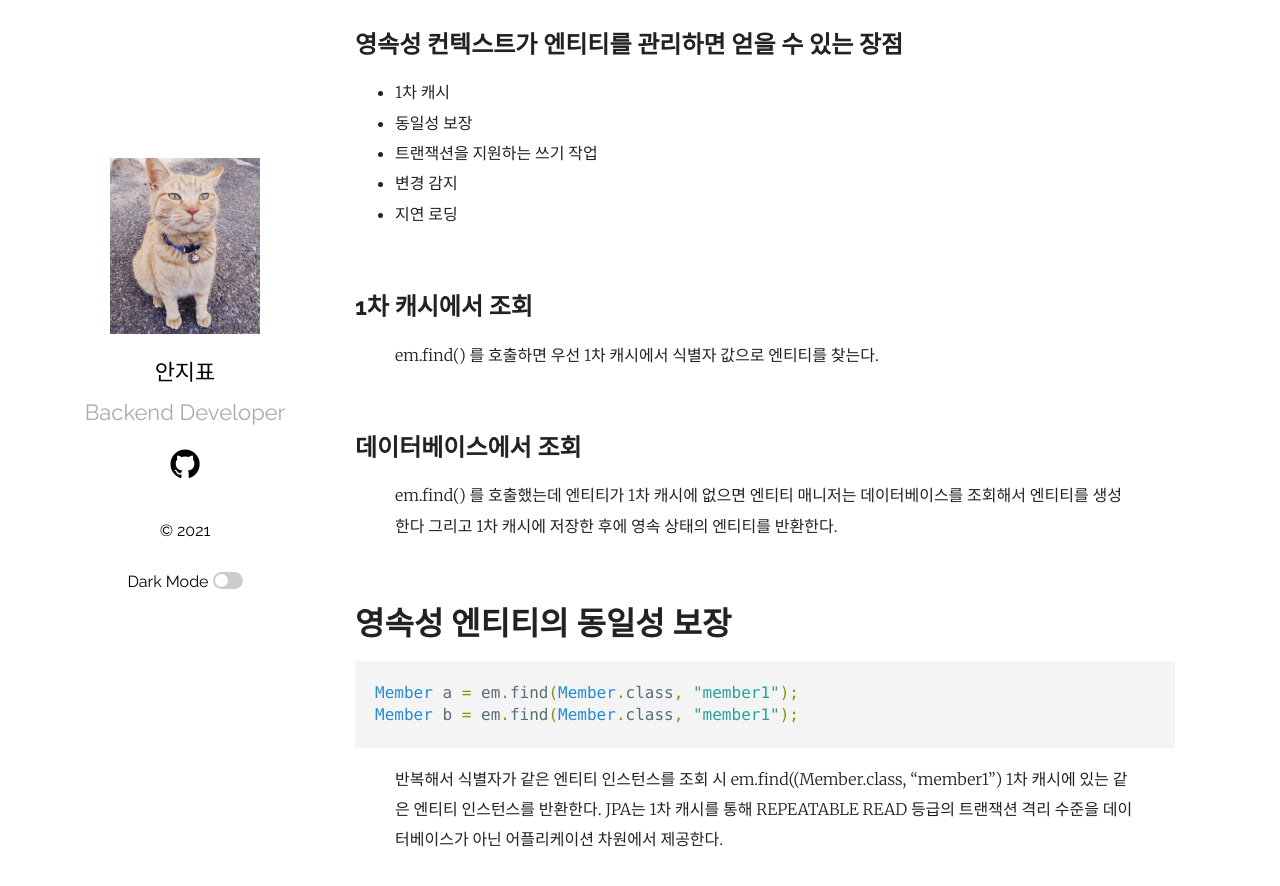
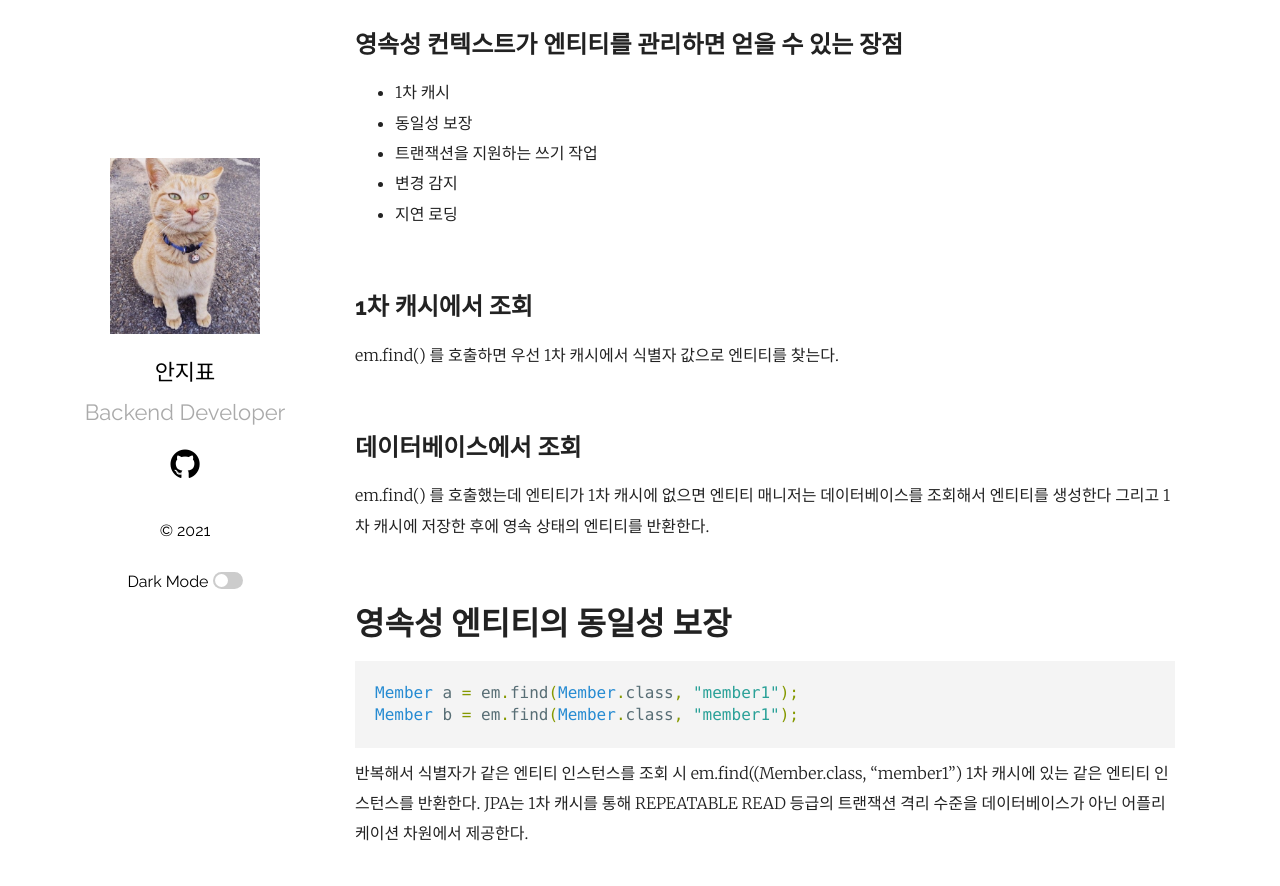
Before and after one commit to ppyong/ppyong.github.io, a Jekyll site: the page built from _posts/2021-07-10-persistance-context.md, in a window 1280 px wide and 900 px high, scrolled down 826 px. Shown: the top 886 px of the window. Built offline with Jekyll 4.4.1, drawn with Linux system fonts in a browser that asks for light colours.

````diff
--- a/_posts/2021-07-10-persistance-context.md
+++ b/_posts/2021-07-10-persistance-context.md
@@ -42,12 +42,12 @@ title: JPA 영속성 컨텍스트
 &nbsp;
 ## 1차 캐시에서 조회
 
-> em.find() 를 호출하면 우선 1차 캐시에서 식별자 값으로 엔티티를 찾는다.
+em.find() 를 호출하면 우선 1차 캐시에서 식별자 값으로 엔티티를 찾는다.
 
 &nbsp;
 ## 데이터베이스에서 조회
 
-> em.find() 를 호출했는데 엔티티가 1차 캐시에 없으면 엔티티 매니저는 데이터베이스를 조회해서 엔티티를 생성한다 그리고 1차 캐시에 저장한 후에 영속 상태의 엔티티를 반환한다.
+em.find() 를 호출했는데 엔티티가 1차 캐시에 없으면 엔티티 매니저는 데이터베이스를 조회해서 엔티티를 생성한다 그리고 1차 캐시에 저장한 후에 영속 상태의 엔티티를 반환한다.
 
 &nbsp;
 # 영속성 엔티티의 동일성 보장
@@ -57,4 +57,4 @@ Member a = em.find(Member.class, "member1");
 Member b = em.find(Member.class, "member1");
 ```
 
-> 반복해서 식별자가 같은 엔티티 인스턴스를 조회 시 em.find((Member.class, "member1") 1차 캐시에 있는 같은 엔티티 인스턴스를 반환한다. JPA는 1차 캐시를 통해 REPEATABLE READ 등급의 트랜잭션 격리 수준을 데이터베이스가 아닌 어플리케이션 차원에서 제공한다.
+반복해서 식별자가 같은 엔티티 인스턴스를 조회 시 em.find((Member.class, "member1") 1차 캐시에 있는 같은 엔티티 인스턴스를 반환한다. JPA는 1차 캐시를 통해 REPEATABLE READ 등급의 트랜잭션 격리 수준을 데이터베이스가 아닌 어플리케이션 차원에서 제공한다.
````
